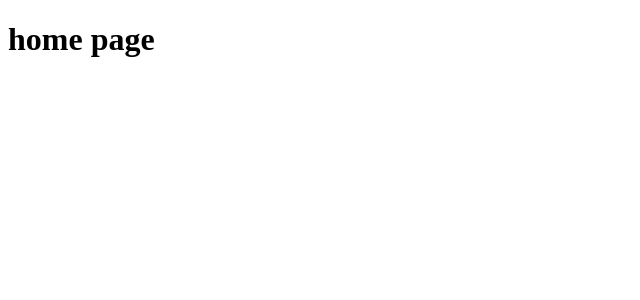
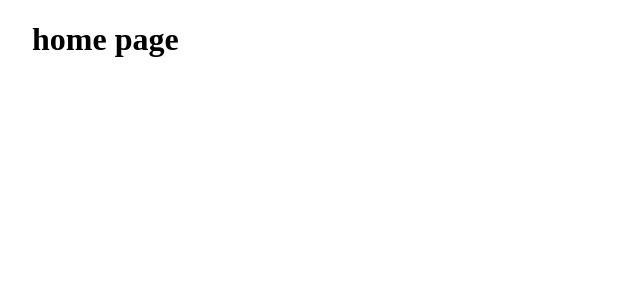
Before and after one commit to jhell85/music_controller, a React app in the folder client/: page / in a window 1280 px wide. Shown: the top 300 px of the page, without its empty margins (0-640 px from the left). Built offline with nearby package versions, Linux system fonts and the light colour scheme; the HTML template or start-up script is replaced by a standard one.

Commit message:
placed app in container

```diff
--- a/client/src/components/App.js
+++ b/client/src/components/App.js
@@ -1,5 +1,6 @@
 import React, { Component } from "react";
 import { render } from "react-dom";
+import { Container } from "@material-ui/core";
 
 import HomePage from "./HomePage";
 
@@ -9,9 +10,9 @@ export default class App extends Component {
   }
   render() {
     return (
-      <div>
+      <Container>
         <HomePage />
-      </div>
+      </Container>
     );
   }
 }
```
